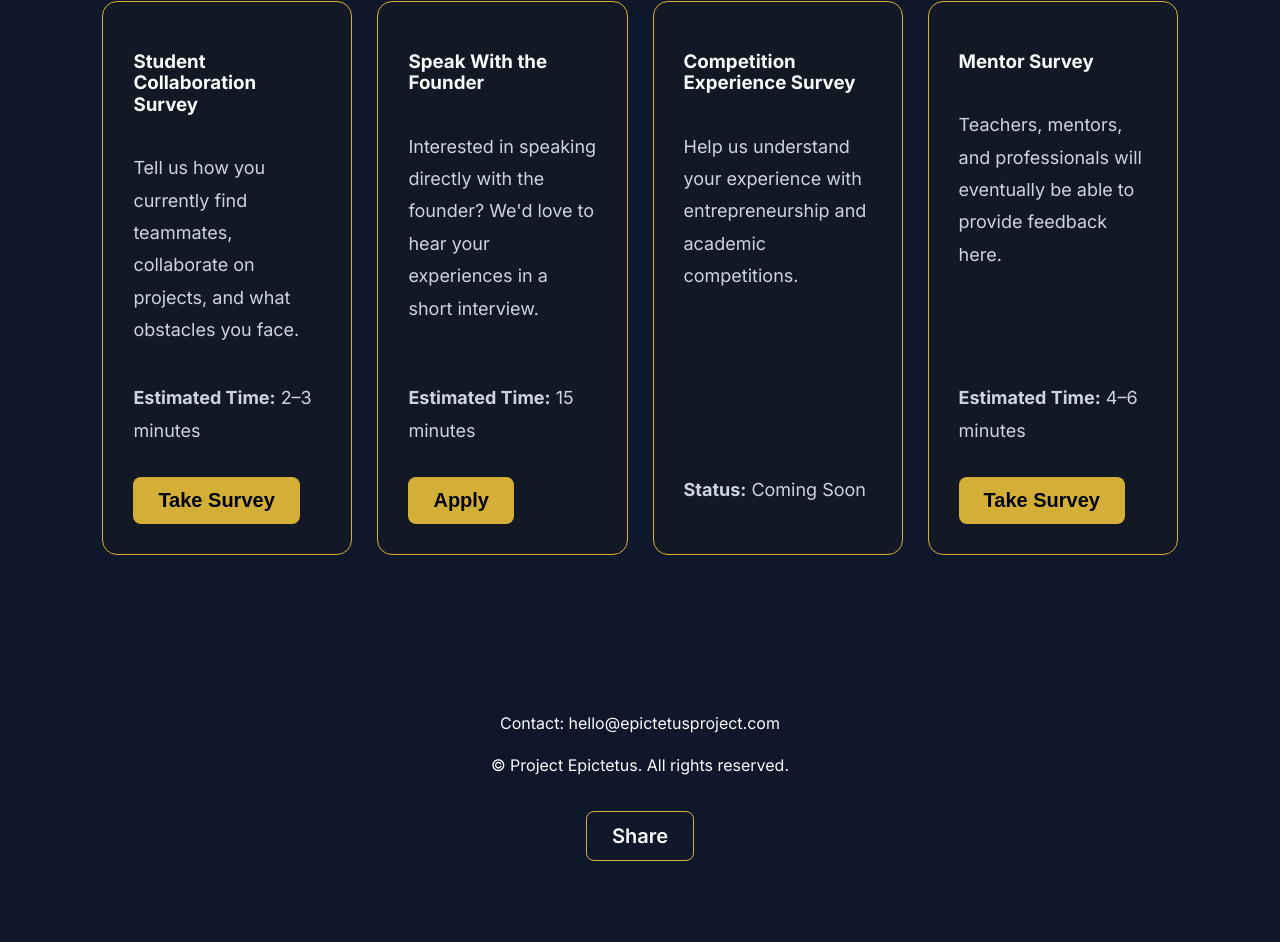
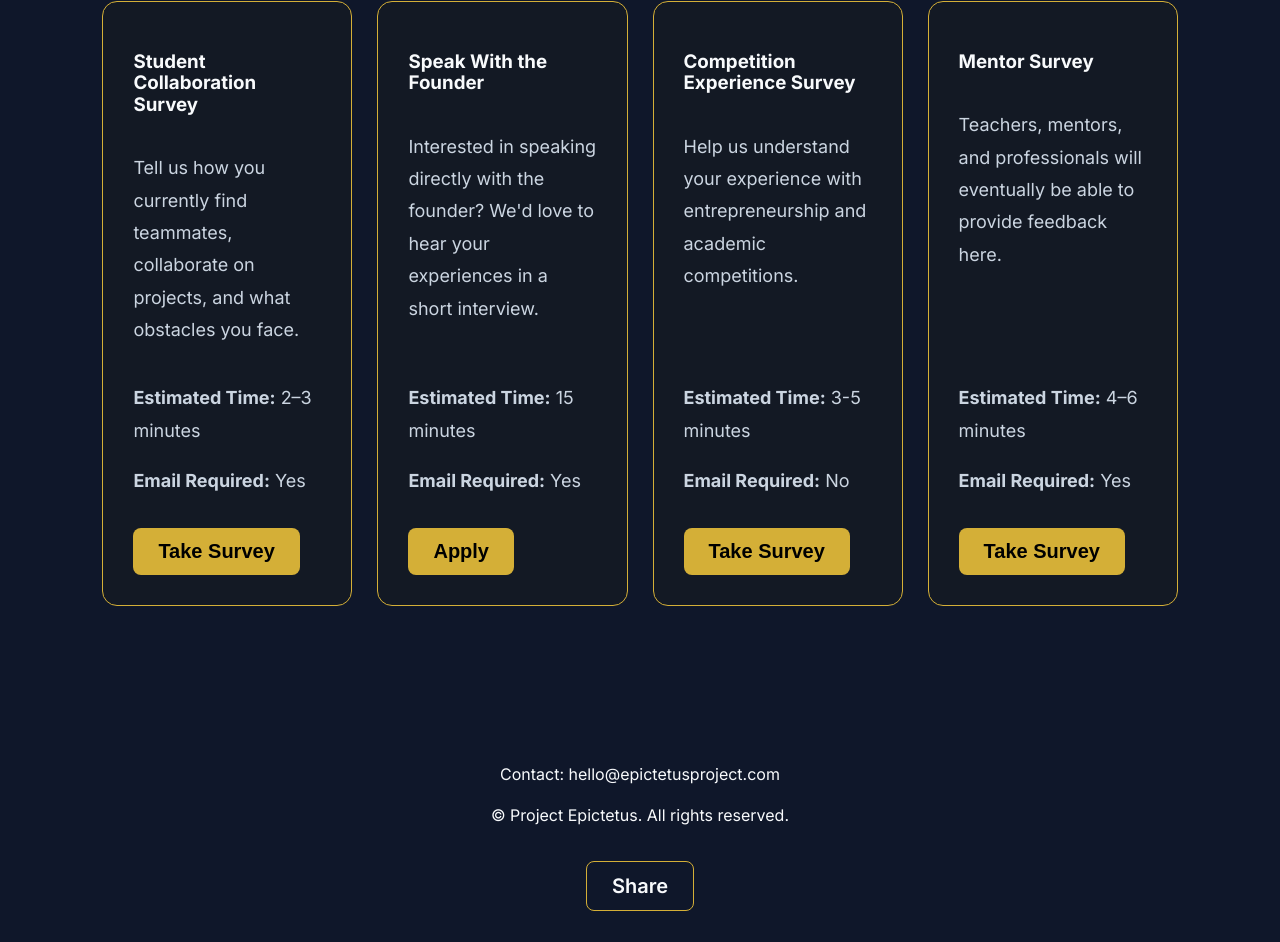
Before and after one commit to arian-mahmutovic/Project-Epictetus, a plain HTML site: page research/index.html in a window 1280 px wide. Shown: the part 1022-1964 px from the top of the page. Before the commit the page ends 1914 px from the top, so only its background shows below. Drawn offline with Linux system fonts and the light colour scheme.

Commit message:
bet ter tailored to real problem

```diff
--- a/research/index.html
+++ b/research/index.html
@@ -128,7 +128,7 @@
             </p>
             <div class="card-bottom">
                 <p><b>Estimated Time:</b> 2–3 minutes</p>
-
+                <p><b>Email Required:</b> Yes</p>
                 <button>
 
                     <a href="https://forms.gle/FokuuMfcSi85DmbKA" target="_blank">
@@ -155,7 +155,7 @@
 
             <div class="card-bottom">
                 <p><b>Estimated Time:</b> 15 minutes</p>
-
+                <p><b>Email Required:</b> Yes</p>
                 <button>
 
                     <a href="https://forms.gle/cukcSg9HMirVWB7G8" target="_blank">
@@ -180,7 +180,17 @@
 
             </p>
             <div class="card-bottom">
-                <p><b>Status:</b> Coming Soon</p>
+                <p><b>Estimated Time:</b> 3-5 minutes</p>
+                <p><b>Email Required:</b> No</p>
+
+                <button>
+
+                    <a href="https://forms.gle/vqHX6WdZsG6bhtHu7" target="_blank">
+
+                        Take Survey
+
+                    </a>
+                </button>
             </div>
         </div>
 
@@ -197,7 +207,7 @@
             </p>
             <div class="card-bottom">
                 <p><b>Estimated Time:</b> 4–6 minutes</p>
-
+                <p><b>Email Required:</b> Yes</p>
                 <button>
 
                     <a href="https://forms.gle/gopNtrSyuSC6crPk9" target="_blank">
```
